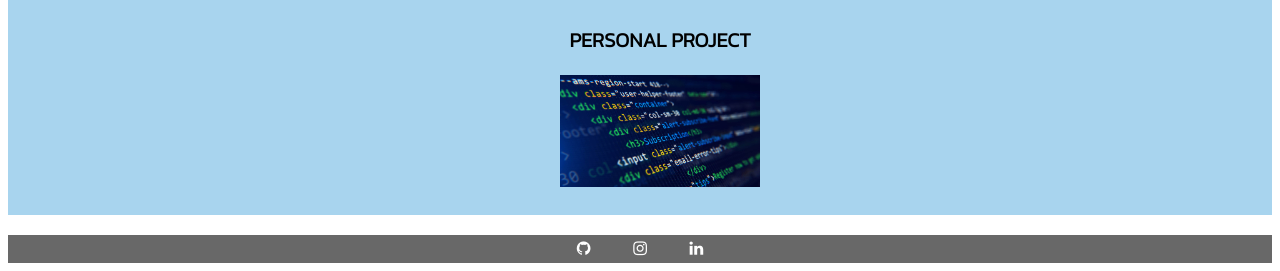
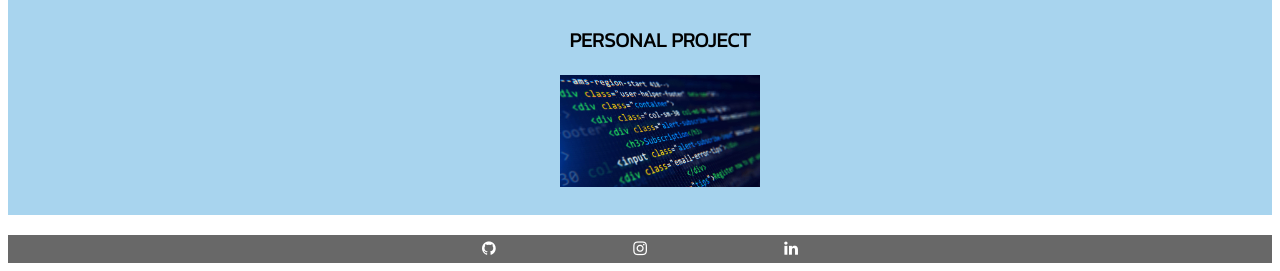
Before and after one commit to Dumaesi/unit02-assessment-html-css, a website: page index.html in a window 1280 px wide. Shown: the part 2415-2686 px from the top of the page. Drawn offline with Linux system fonts and the light colour scheme; a web font is replaced by a local one.

Commit message:
portfolio

```diff
--- a/styles/main.css
+++ b/styles/main.css
@@ -298,7 +298,7 @@ h4 {
 /* Social media */
   .social-media {
     display: flex;
-    width: 10%;
+    width: 25%;
     margin: auto;
     list-style:none;
     padding: 5px 0;
```
